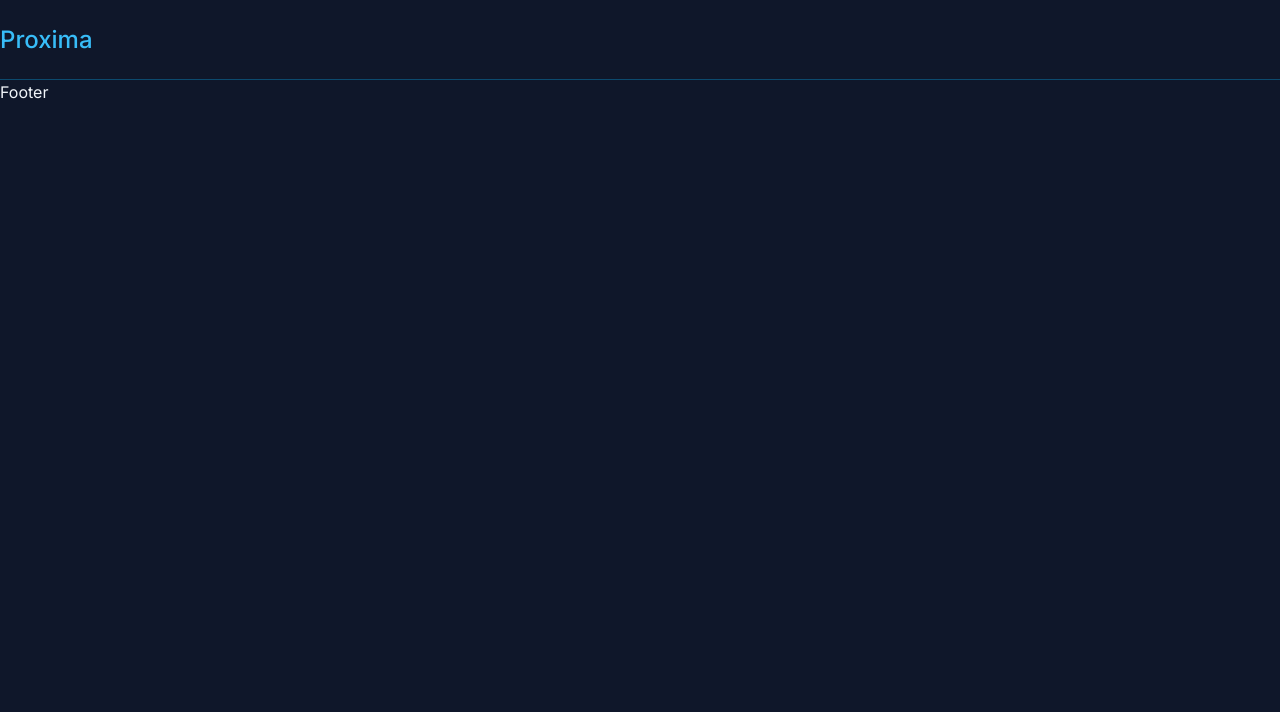
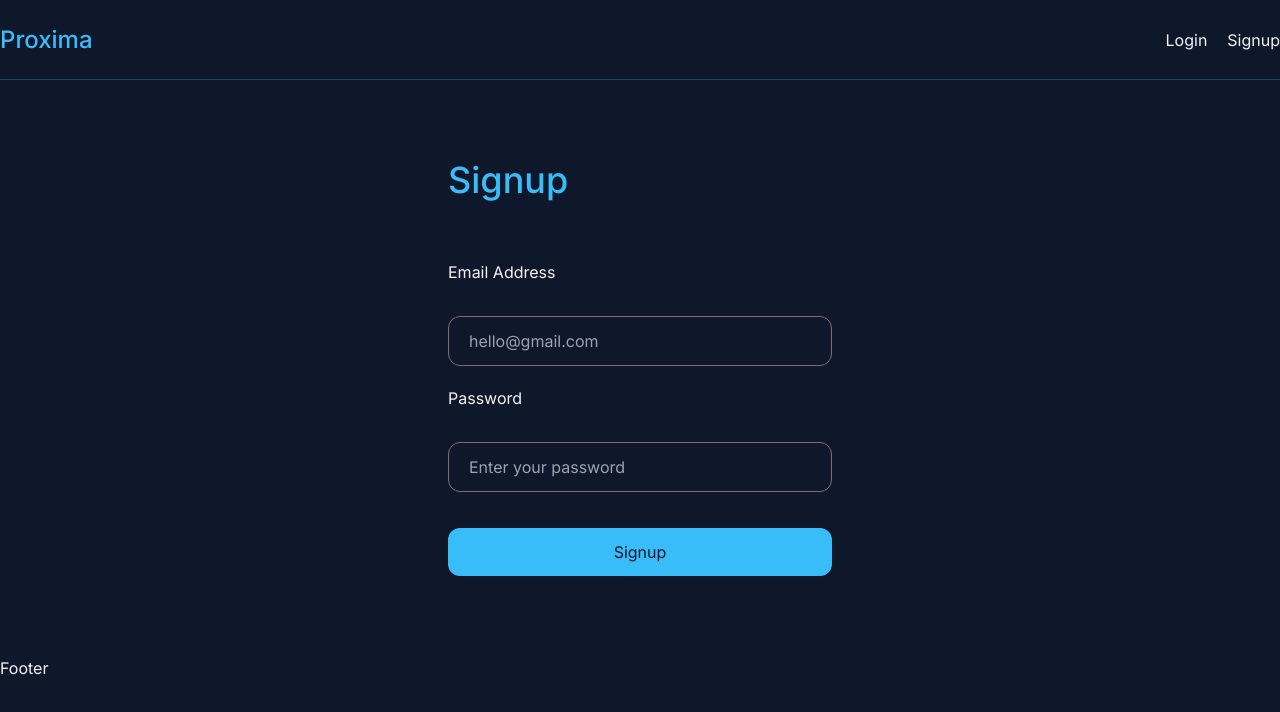
Before and after one commit to Sayadkhan/poxima-client, a React (Create React App) app: page /signup in a window 1280 px wide. Before the commit this address had no page. Shown: the top 712 px of the page. Built offline with nearby package versions, Linux system fonts and the light colour scheme.

Commit message:
from added

```diff
--- a/src/App.js
+++ b/src/App.js
@@ -4,6 +4,8 @@
 import Footer from "./components/Footer";
 import Navbar from "./components/Navbar";
 import Home from "./pages/Home";
+import Login from "./pages/Login";
+import Signup from "./pages/Signup";
 
 const App = () => {
   return (
@@ -11,6 +13,8 @@
       <Navbar />
       <Routes>
         <Route path="/" element={<Home />} />
+        <Route path="/login" element={<Login />} />
+        <Route path="/signup" element={<Signup />} />
       </Routes>
       <Footer />
     </div>
--- /dev/null
+++ b/src/Context/AuthContext.js
@@ -0,0 +1,35 @@
+import { createContext, useReducer } from "react";
+
+const initialState = {
+  user: null,
+};
+
+export const authReducer = (state, action) => {
+  switch (action.type) {
+    case "LOGIN":
+      return {
+        ...state,
+        user: action.payload,
+      };
+    case "LOGOUT":
+      return {
+        ...state,
+        user: null,
+      };
+
+    default:
+      return state;
+  }
+};
+
+export const AuthContex = createContext();
+
+export const AuthContexProvider = ({ children }) => {
+  const [state, dispatch] = useReducer(authReducer, initialState);
+
+  return (
+    <AuthContex.Provider value={{ ...state, dispatch }}>
+      {children}
+    </AuthContex.Provider>
+  );
+};
--- a/src/components/Navbar.js
+++ b/src/components/Navbar.js
@@ -7,6 +7,15 @@
       <Link to="/" className="logo text-2xl font-medium text-sky-400">
         Proxima
       </Link>
+
+      <nav className="flex gap-5">
+        <Link to="/login" className="hover:text-sky-400">
+          Login
+        </Link>
+        <Link to="/signup" className="hover:text-sky-400">
+          Signup
+        </Link>
+      </nav>
     </div>
   );
 };
--- /dev/null
+++ b/src/hooks/useAuthContex.js
@@ -0,0 +1,13 @@
+import { useContext } from "react";
+
+import { AuthContex } from "../Context/AuthContext";
+
+export const useAuthContext = () => {
+  const context = useContext(AuthContex);
+
+  if (!context) {
+    throw new Error("you must useAuthContext inside a AuthcontextProvider");
+  }
+
+  return context;
+};
--- a/src/index.js
+++ b/src/index.js
@@ -4,13 +4,16 @@
 import { BrowserRouter } from "react-router-dom";
 import "./index.css";
 import { ProjectContextProvider } from "./Context/ProjectContext";
+import { AuthContexProvider } from "./Context/AuthContext";
 
 const root = ReactDOM.createRoot(document.getElementById("root"));
 root.render(
   <React.StrictMode>
     <BrowserRouter>
       <ProjectContextProvider>
-        <App />
+        <AuthContexProvider>
+          <App />
+        </AuthContexProvider>
       </ProjectContextProvider>
     </BrowserRouter>
   </React.StrictMode>
--- /dev/null
+++ b/src/pages/Login.js
@@ -0,0 +1,54 @@
+import React, { useState } from "react";
+
+const Login = () => {
+  const [email, setEmail] = useState("");
+  const [password, setPassword] = useState("");
+
+  return (
+    <form className="login-form flex flex-col gap-5 py-20 mx-auto max-w-sm">
+      <h2 className="text-4xl font-medium text-sky-400 mb-10">Login</h2>
+      <div className="form-control flex flex-col gap-2">
+        <label
+          className="cursor-pointer hover:text-sky-400 duration-300"
+          htmlFor="email"
+        >
+          Email Address
+        </label>
+        <input
+          type="email"
+          id="email"
+          placeholder="hello@gmail.com"
+          value={email}
+          onChange={(e) => setEmail(e.target.value)}
+          className="bg-transparent border border-stone-500 py-3 px-5 rounded-xl outline-none focus:border-sky-400 duration-300"
+        />
+      </div>
+
+      <div className="form-control flex flex-col gap-2">
+        <label
+          className="cursor-pointer hover:text-sky-400 duration-300"
+          htmlFor="password"
+        >
+          Password
+        </label>
+        <input
+          type="password"
+          id="password"
+          placeholder="Enter your password"
+          value={password}
+          onChange={(e) => setPassword(e.target.value)}
+          className="bg-transparent border border-stone-500 py-3 px-5 rounded-xl outline-none focus:border-sky-400 duration-300"
+        />
+      </div>
+
+      <button
+        type="submit"
+        className="bg-sky-400 text-slate-900 py-3 rounded-xl hover:bg-sky-500 duration-300 mt-4"
+      >
+        Login
+      </button>
+    </form>
+  );
+};
+
+export default Login;
--- /dev/null
+++ b/src/pages/Signup.js
@@ -0,0 +1,54 @@
+import { useState } from "react";
+
+const Signup = () => {
+  const [email, setEmail] = useState("");
+  const [password, setPassword] = useState("");
+
+  return (
+    <form className="login-form flex flex-col gap-5 py-20 mx-auto max-w-sm">
+      <h2 className="text-4xl font-medium text-sky-400 mb-10">Signup</h2>
+      <div className="form-control flex flex-col gap-2">
+        <label
+          className="cursor-pointer hover:text-sky-400 duration-300"
+          htmlFor="email"
+        >
+          Email Address
+        </label>
+        <input
+          type="email"
+          id="email"
+          placeholder="hello@gmail.com"
+          value={email}
+          onChange={(e) => setEmail(e.target.value)}
+          className="bg-transparent border border-stone-500 py-3 px-5 rounded-xl outline-none focus:border-sky-400 duration-300"
+        />
+      </div>
+
+      <div className="form-control flex flex-col gap-2">
+        <label
+          className="cursor-pointer hover:text-sky-400 duration-300"
+          htmlFor="password"
+        >
+          Password
+        </label>
+        <input
+          type="password"
+          id="password"
+          placeholder="Enter your password"
+          value={password}
+          onChange={(e) => setPassword(e.target.value)}
+          className="bg-transparent border border-stone-500 py-3 px-5 rounded-xl outline-none focus:border-sky-400 duration-300"
+        />
+      </div>
+
+      <button
+        type="submit"
+        className="bg-sky-400 text-slate-900 py-3 rounded-xl hover:bg-sky-500 duration-300 mt-4"
+      >
+        Signup
+      </button>
+    </form>
+  );
+};
+
+export default Signup;
```
